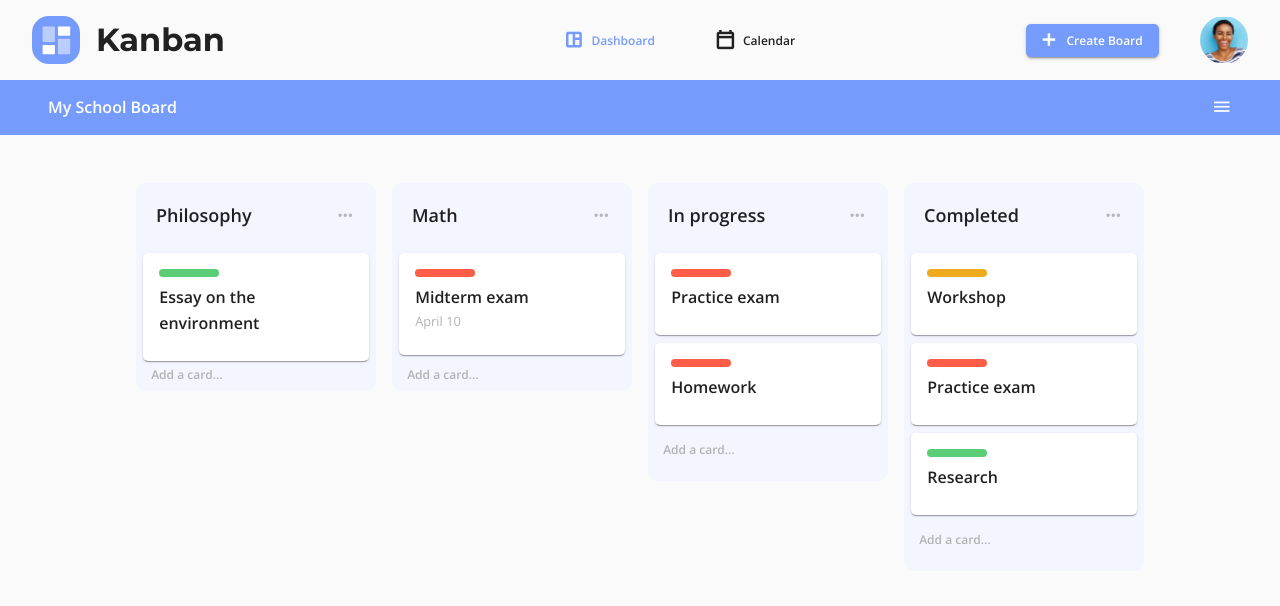
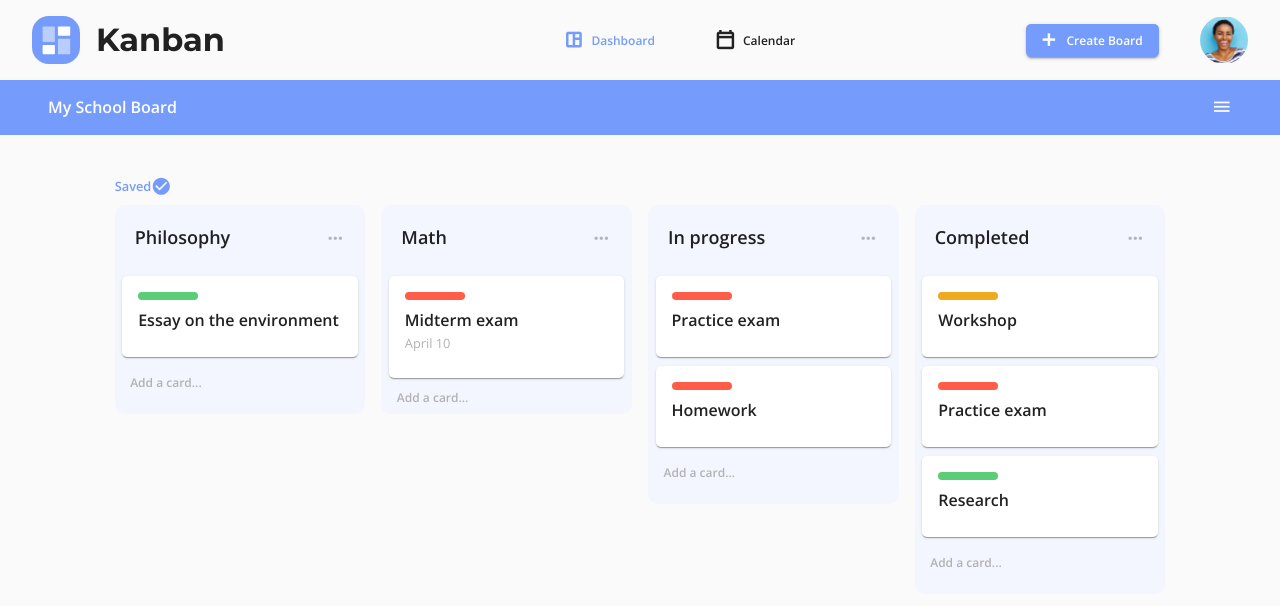
Before and after one commit to hatchways/team-water-polo, a React (Create React App) app in the folder client/: page /dashboard in a window 1280 px wide. Shown: the top 606 px of the page. Built offline with nearby package versions, Linux system fonts and the light colour scheme.

Commit message:
Add saving indicator

```diff
--- a/client/src/components/Board/Board.tsx
+++ b/client/src/components/Board/Board.tsx
@@ -9,11 +9,15 @@ import MainModal from './Modals/MainModal';
 import { INewTask } from '../../interface/Board';
 import { useImmerReducer } from 'use-immer';
 import reducer, { setDraggedColumn, setDraggedTask, setNewColumn, setNewTask } from '../../utils/reducer';
+import Saving from './Saving';
 
 export default function Board(): JSX.Element {
   const classes = useStyles();
   const [isOpen, setIsOpen] = useState(false);
   const [columnSide, setColumnSide] = useState('');
+
+  // use setSaving(true) to trigger 'saving...' text
+  const [saving, setSaving] = useState(false);
 
   const [state, dispatch] = useImmerReducer(reducer, mockData);
 
@@ -59,6 +63,8 @@ export default function Board(): JSX.Element {
   return (
     <Grid container direction="row" className={classes.boardContainer}>
       <NewColumnButton toggleModal={toggleModal} setColumnSide={setColumnSide} side={'left'} />
+      <Grid container item md={10} direction="column">
+        <Saving isSaving={saving} />
         <DragDropContext onDragEnd={onDragEnd}>
           <Droppable droppableId="board" direction="horizontal" type="COLUMN">
             {(provided) => (
@@ -80,6 +86,7 @@ export default function Board(): JSX.Element {
             )}
           </Droppable>
         </DragDropContext>
+      </Grid>
       <NewColumnButton toggleModal={toggleModal} setColumnSide={setColumnSide} side={'right'} />
       <MainModal isOpen={isOpen} isColumn={true} closeModal={toggleModal} addColumn={addColumn} />
     </Grid>
--- /dev/null
+++ b/client/src/components/Board/Saving.tsx
@@ -0,0 +1,19 @@
+import { Grid, Typography } from '@material-ui/core';
+import CheckCircleIcon from '@material-ui/icons/CheckCircle';
+
+export default function Saving({ isSaving: isSaving }: { isSaving: boolean }): JSX.Element {
+  return (
+    <Grid container justifyContent="flex-start" alignItems="center" style={{ marginLeft: '8px' }}>
+      {isSaving ? (
+        <Typography variant="subtitle1">Saving...</Typography>
+      ) : (
+        <>
+          <Typography color="primary" variant="subtitle1">
+            Saved
+          </Typography>
+          <CheckCircleIcon color="primary" />
+        </>
+      )}
+    </Grid>
+  );
+}
--- a/client/src/components/Board/useStyles.ts
+++ b/client/src/components/Board/useStyles.ts
@@ -9,18 +9,18 @@ const useStyles = makeStyles((theme) => ({
   },
   board: {
     flex: 1,
-    flexWrap: 'nowrap',
+    flexWrap: 'wrap',
     justifyContent: 'space-evenly',
-    maxWidth: '80%',
   },
   columnHeader: {
     justifyContent: 'space-between',
     padding: '5px 20px',
   },
   columnContainer: {
-    margin: '8px',
+    margin: theme.spacing(1),
     backgroundColor: theme.palette.info.main,
     borderRadius: '10px',
+    flex: 1,
     flexDirection: 'column',
     blockSize: 'fit-content',
   },
```
Lines whose indentation alone changed are shown as unchanged.
